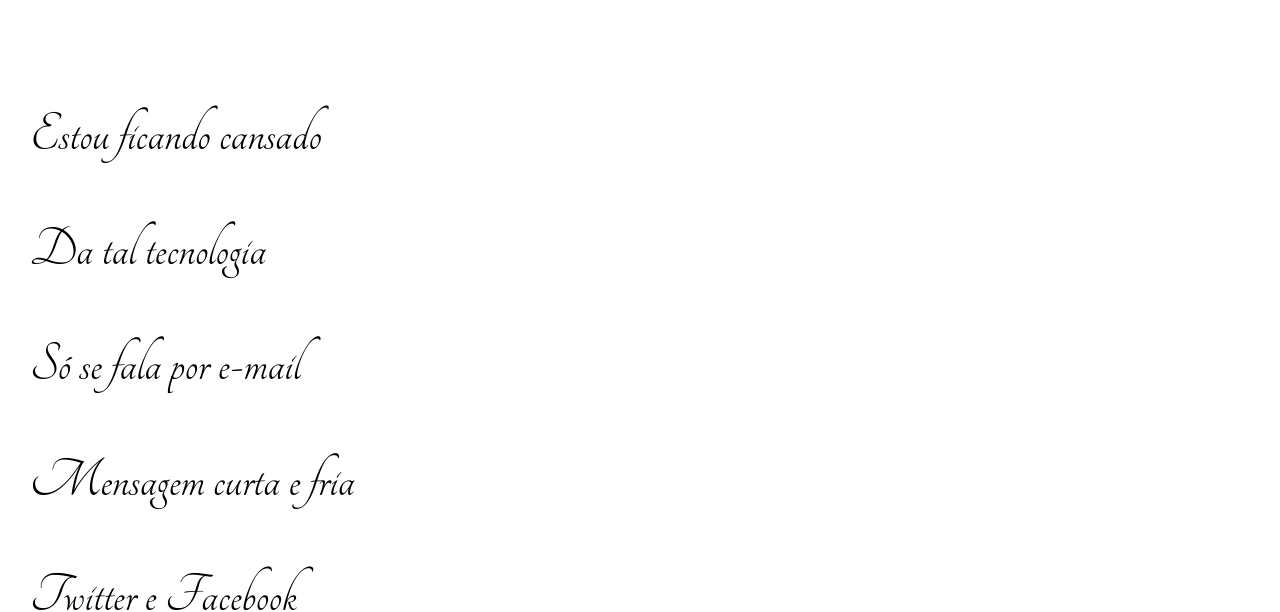
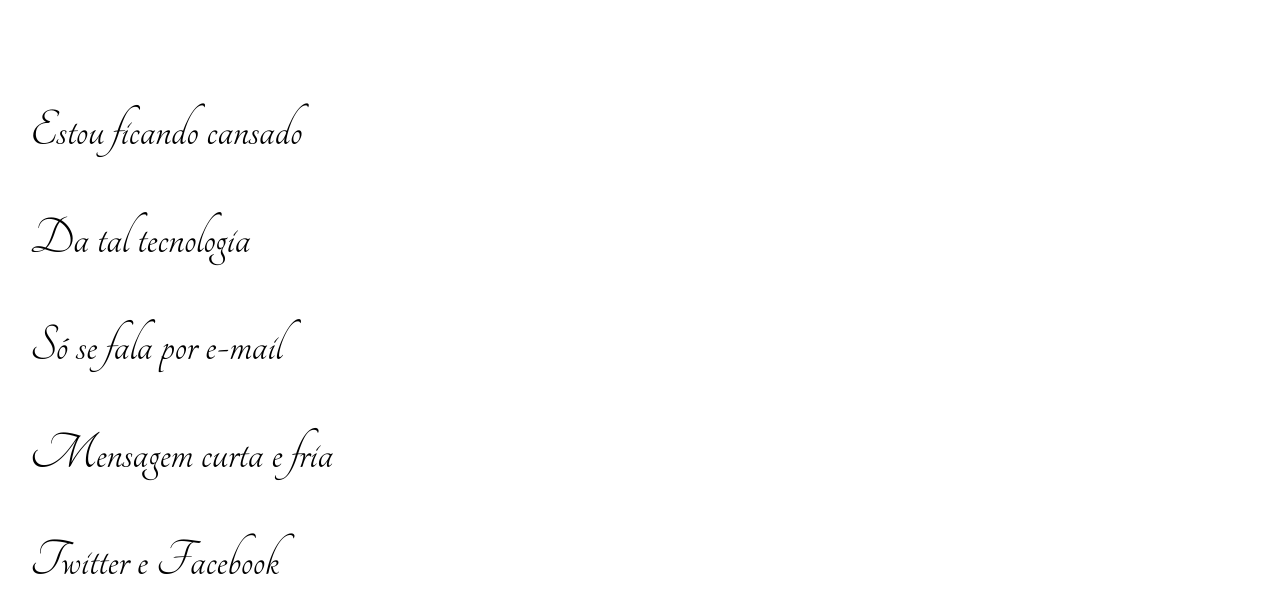
Before and after one commit to lucasviganodasilva/desafio-html-css, a plain HTML site: page desafios/desafio012/index.html in a window 1280 px wide. Shown: the part 221-833 px from the top of the page. Drawn offline with Linux system fonts and the light colour scheme.

Commit message:
tamanho da letra alterado

```diff
--- a/desafios/desafio012/estilo/style.css
+++ b/desafios/desafio012/estilo/style.css
@@ -54,7 +54,7 @@ section{
     line-height: 2em;
     padding-left: 30px;
     font-family: var(--fonte3);
-    font-size: 4.5vw;
+    font-size: 4.2vw;
 }
 
 section.normal{
```
